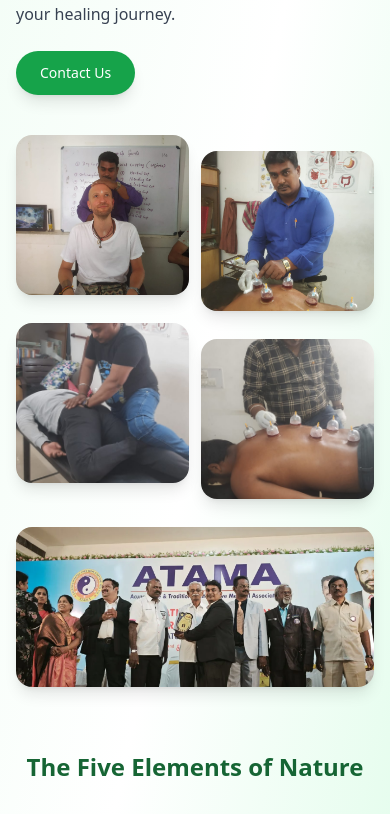
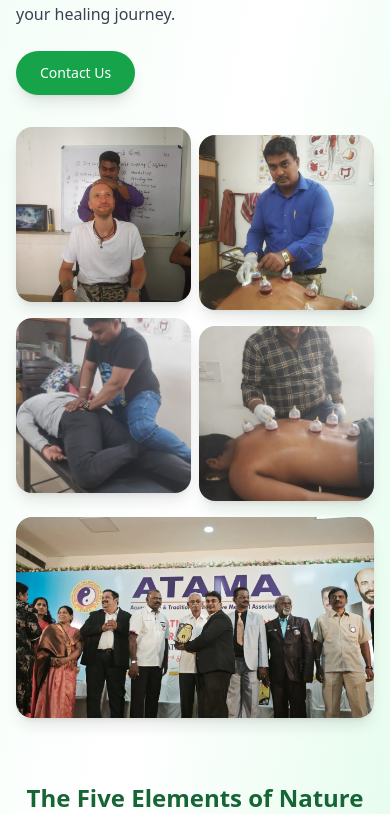
Before and after one commit to akhealthcare777/AKweb, a React (Create React App) app: page / in a window 390 px wide. Shown: the part 9040-9854 px from the top of the page. Built offline with nearby package versions, Linux system fonts and the light colour scheme.

Commit message:
updated5

```diff
--- a/package.json
+++ b/package.json
@@ -10,6 +10,7 @@
   "author": "",
   "license": "ISC",
   "dependencies": {
+    "framer-motion": "^12.23.12",
     "react": "^19.1.0",
     "react-dom": "^19.1.0",
     "react-icons": "^5.5.0",
--- a/public/index.html
+++ b/public/index.html
@@ -4,28 +4,50 @@
     <meta charset="utf-8" />
     <link rel="icon" href="%PUBLIC_URL%/favicon.ico" />
     <meta name="viewport" content="width=device-width, initial-scale=1" />
-    <meta name="theme-color" content="#0f5132" />
+    <meta name="theme-color" content="#0f5132"/>
 
     <!-- Title -->
     <title>Agasthiyas Kathir Health Care Centre | Acupuncture, Varma, Panchakarma in Coimbatore</title>
 
     <!-- SEO Meta Tags -->
-    <meta name="description" content="Holistic healing at Agasthiyas Kathir Health Care Centre, Coimbatore. We offer Acupuncture, Varma Therapy, Panchakarma, Chiropractic, Cupping, Detoxing, Yoga, and Meditation. Call us today for natural wellness solutions!">
-    <meta name="keywords" content="Best Acupuncture in Coimbatore, Top Acupuncture Clinic Coimbatore, Best Varma Therapy in Coimbatore, Top Varma Therapy Clinic Coimbatore, Best Panchakarma Treatment Coimbatore, Top Panchakarma Centre Coimbatore, Best Chiropractic Care Coimbatore, Top Chiropractor Coimbatore, Best Cupping Therapy in Coimbatore, Top Cupping Therapy Centre Coimbatore, Best Detoxing Treatment Coimbatore, Top Detox Centre Coimbatore, Best Pain Relief Therapy Coimbatore, Top Pain Management Centre Coimbatore, Best Migraine Treatment Coimbatore, Top Migraine Relief Clinic Coimbatore, Best Back Pain Treatment Coimbatore, Top Spine Care Centre Coimbatore, Best Sciatica Pain Relief Coimbatore, Best Stress Relief Therapy Coimbatore, Best Yoga Classes in Coimbatore, Top Yoga Centre Coimbatore, Best Meditation Centre Coimbatore, Top Zumba Fitness Classes Coimbatore, Best Holistic Healing Coimbatore, Top Wellness Centre Coimbatore, Best Ayurvedic Treatments in Coimbatore, Top Alternative Medicine Coimbatore, Best Weight Loss Therapy Coimbatore, Top Natural Health Care Coimbatore">
+    <meta name="description" content="Holistic healing at Agasthiyas Kathir Health Care Centre, Coimbatore. We offer Acupuncture, Varma Therapy, Panchakarma, Chiropractic, Cupping, Detoxing, Yoga, Meditation, Zumba, and No Tablet Natural Cures. Experience medicine-free holistic wellness today!">
+
+    <meta name="keywords" content="
+    Best Acupuncture in Coimbatore, Top Acupuncture Clinic Coimbatore,
+    Best Varma Therapy in Coimbatore, Top Varma Therapy Clinic Coimbatore,
+    Best Panchakarma Treatment Coimbatore, Top Panchakarma Centre Coimbatore,
+    Best Chiropractic Care Coimbatore, Top Chiropractor Coimbatore,
+    Best Cupping Therapy in Coimbatore, Top Cupping Therapy Centre Coimbatore,
+    Best Detoxing Treatment Coimbatore, Top Detox Centre Coimbatore,
+    Best Pain Relief Therapy Coimbatore, Top Pain Management Centre Coimbatore,
+    Best Migraine Treatment Coimbatore, Top Migraine Relief Clinic Coimbatore,
+    Best Back Pain Treatment Coimbatore, Top Spine Care Centre Coimbatore,
+    Best Sciatica Pain Relief Coimbatore, Best Stress Relief Therapy Coimbatore,
+    Best Yoga Classes in Coimbatore, Top Yoga Centre Coimbatore,
+    Best Meditation Centre Coimbatore, Top Zumba Fitness Classes Coimbatore,
+    Best Holistic Healing Coimbatore, Top Wellness Centre Coimbatore,
+    Best Ayurvedic Treatments in Coimbatore, Top Alternative Medicine Coimbatore,
+    Best Weight Loss Therapy Coimbatore, Top Natural Health Care Coimbatore,
+    No Tablet Cure in Coimbatore, Best Medicine Free Treatments Coimbatore,
+    Natural Healing without Medicines Coimbatore, Top Holistic No Tablet Therapy,
+    Best Natural Pain Relief Without Medicines, No Tablet Cure for Migraine,
+    No Tablet Cure for Back Pain, No Tablet Cure for Stress Relief,
+    Natural Ways of Healing in Coimbatore, Best Non-Medicinal Treatments Coimbatore
+    ">
 
     <meta name="author" content="Agasthiyas Kathir Health Care Centre">
 
     <!-- Open Graph / Facebook -->
-    <meta property="og:title" content="Agasthiyas Kathir Health Care Centre – Treatments & Wellness in Coimbatore" />
-    <meta property="og:description" content="Holistic healing through Acupuncture, Panchakarma, Chiropractic, Yoga, Meditation, and more in Coimbatore." />
+    <meta property="og:title" content="Agasthiyas Kathir Health Care Centre – Natural Healing & Wellness in Coimbatore" />
+    <meta property="og:description" content="Holistic healing through Acupuncture, Panchakarma, Chiropractic, Yoga, Meditation, and No Tablet Natural Cures in Coimbatore." />
     <meta property="og:image" content="https://www.agasthiyaskathirhealthcare.com/og-image.jpg" />
     <meta property="og:url" content="https://www.agasthiyaskathirhealthcare.com/" />
     <meta property="og:type" content="website" />
 
     <!-- Twitter -->
     <meta name="twitter:card" content="summary_large_image" />
-    <meta name="twitter:title" content="Agasthiyas Kathir Health Care Centre – Treatments & Wellness in Coimbatore" />
-    <meta name="twitter:description" content="Holistic healing through Acupuncture, Panchakarma, Chiropractic, Yoga, Meditation, and more in Coimbatore." />
+    <meta name="twitter:title" content="Agasthiyas Kathir Health Care Centre – Natural Healing & Wellness in Coimbatore" />
+    <meta name="twitter:description" content="Holistic healing through Acupuncture, Panchakarma, Chiropractic, Yoga, Meditation, and No Tablet Natural Cures in Coimbatore." />
     <meta name="twitter:image" content="https://www.agasthiyaskathirhealthcare.com/og-image.jpg" />
 
     <!-- Google Schema Markup -->
@@ -62,9 +84,19 @@
         "Panchakarma",
         "Varma Therapy",
         "Cupping Therapy",
-        "Detoxing"
+        "Detoxing",
+        "No Tablet Natural Cures"
       ]
     }
+    </script>
+
+    <!-- Google Analytics (GA4) -->
+    <script async src="https://www.googletagmanager.com/gtag/js?id=G-1L98JTLYWV"></script>
+    <script>
+      window.dataLayer = window.dataLayer || [];
+      function gtag(){dataLayer.push(arguments);}
+      gtag('js', new Date());
+      gtag('config', 'G-1L98JTLYWV');
     </script>
 
     <!-- Manifest -->
--- a/src/component/Aboutus.jsx
+++ b/src/component/Aboutus.jsx
@@ -23,7 +23,7 @@ const AboutAndServices = () => {
         id="about"
         className="bg-gradient-to-br from-green-50 via-white to-green-100 py-16 sm:py-24 px-4 sm:px-6 md:px-12"
       >
-        <div className="max-w-7xl mx-auto grid lg:grid-cols-2 gap-10 lg:gap-16 items-center">
+        <div className="max-w-7xl mx-auto grid lg:grid-cols-2 gap-8 lg:gap-16 items-center">
           {/* Left Text Content */}
           <div>
             <h2 className="text-3xl sm:text-4xl lg:text-5xl font-extrabold text-green-900 leading-snug mb-6">
@@ -53,31 +53,31 @@ const AboutAndServices = () => {
           </div>
 
           {/* Right Image Grid */}
-          <div className="grid grid-cols-2 gap-3 sm:gap-4">
+          <div className="grid grid-cols-2 gap-2 sm:gap-4">
             <img
               src={therapy1}
               alt="Therapy 1"
-              className="rounded-2xl sm:rounded-3xl object-cover h-40 sm:h-52 md:h-64 lg:h-72 w-full shadow-lg hover:scale-105 transition duration-300"
+              className="rounded-2xl sm:rounded-3xl object-cover w-full max-w-full aspect-square shadow-lg hover:scale-105 transition duration-300"
             />
             <img
               src={therapy2}
               alt="Therapy 2"
-              className="rounded-2xl sm:rounded-3xl object-cover h-40 sm:h-52 md:h-64 lg:h-72 w-full shadow-lg hover:scale-105 transition duration-300 mt-4 sm:mt-6"
+              className="rounded-2xl sm:rounded-3xl object-cover w-full max-w-full aspect-square shadow-lg hover:scale-105 transition duration-300 mt-2 sm:mt-4"
             />
             <img
               src={therapy3}
               alt="Therapy 3"
-              className="rounded-2xl sm:rounded-3xl object-cover h-40 sm:h-52 md:h-64 lg:h-72 w-full shadow-lg hover:scale-105 transition duration-300"
+              className="rounded-2xl sm:rounded-3xl object-cover w-full max-w-full aspect-square shadow-lg hover:scale-105 transition duration-300"
             />
             <img
               src={therapy4}
               alt="Therapy 4"
-              className="rounded-2xl sm:rounded-3xl object-cover h-40 sm:h-52 md:h-64 lg:h-72 w-full shadow-lg hover:scale-105 transition duration-300 mt-4 sm:mt-6"
+              className="rounded-2xl sm:rounded-3xl object-cover w-full max-w-full aspect-square shadow-lg hover:scale-105 transition duration-300 mt-2 sm:mt-4"
             />
             <img
               src={Best}
-              alt="best student"
-              className="rounded-2xl sm:rounded-3xl object-cover h-40 sm:h-52 md:h-64 lg:h-72 w-full shadow-lg hover:scale-105 transition duration-300 mt-4 sm:mt-6 col-span-2"
+              alt="Best Student"
+              className="rounded-2xl sm:rounded-3xl object-cover w-full max-w-full aspect-video shadow-lg hover:scale-105 transition duration-300 mt-2 sm:mt-4 col-span-2"
             />
           </div>
         </div>
@@ -87,7 +87,7 @@ const AboutAndServices = () => {
           <h3 className="text-2xl sm:text-3xl lg:text-4xl font-bold text-center text-green-800 mb-8 sm:mb-12">
             The Five Elements of Nature
           </h3>
-          <div className="grid grid-cols-2 sm:grid-cols-3 md:grid-cols-5 gap-6 sm:gap-8 text-center">
+          <div className="grid grid-cols-2 sm:grid-cols-3 md:grid-cols-5 gap-4 sm:gap-6 lg:gap-8 text-center">
             {elements.map((el) => (
               <div
                 key={el.name}
```
Also changed, not shown: 1 other file (tests, documents, lock files or other folders).
